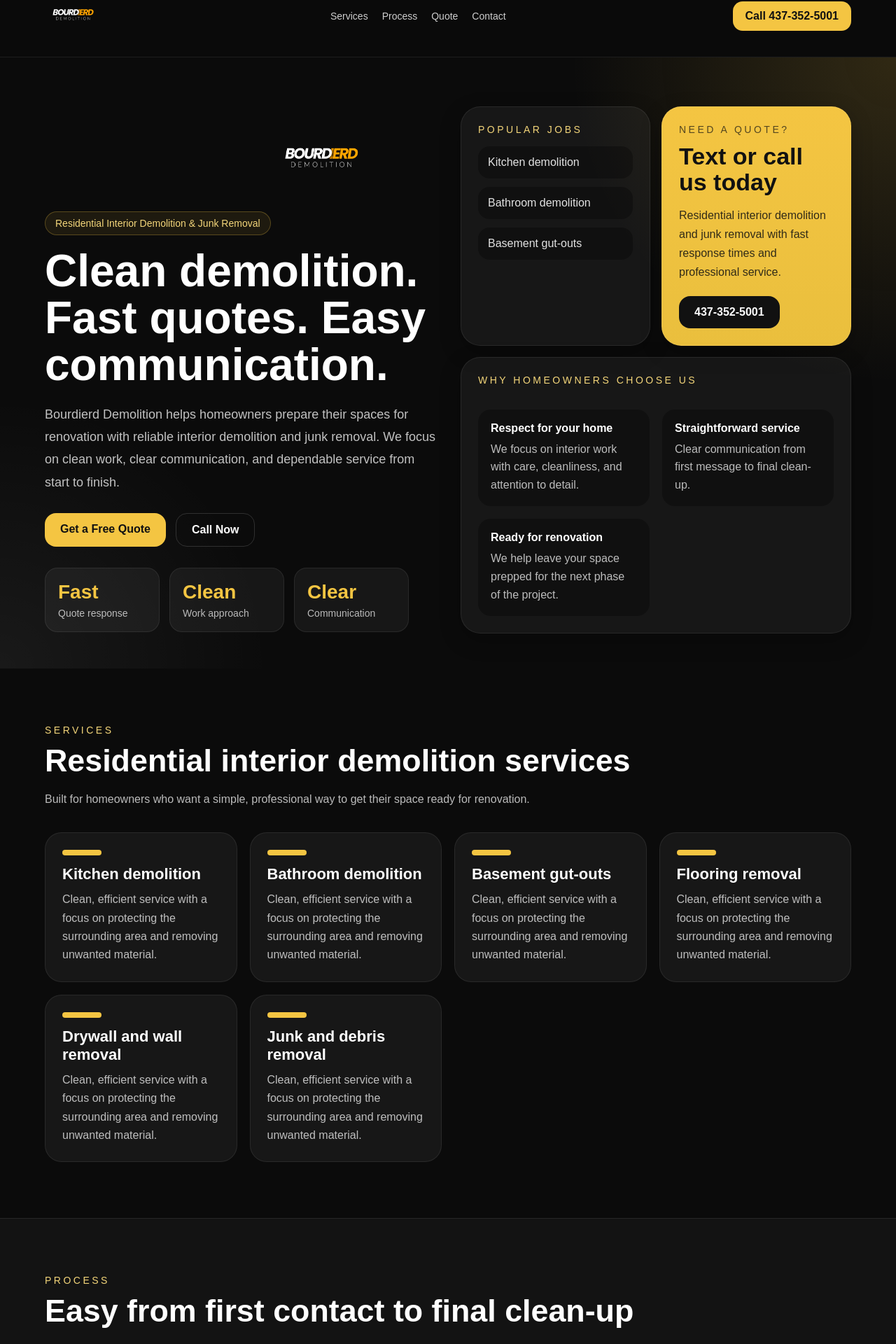
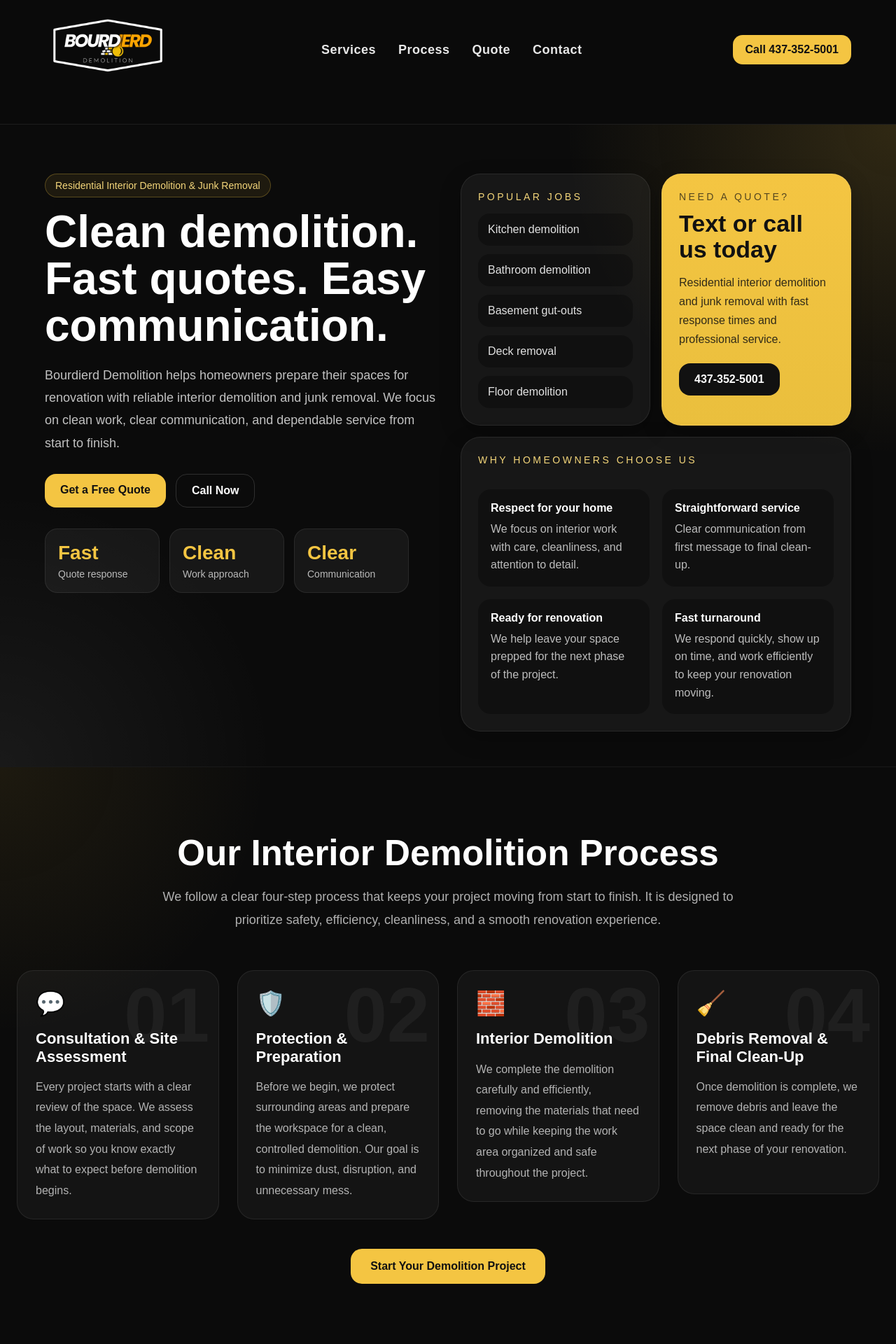
Before and after one commit to gabrieladesigner9-ux/bourdierd-demolition-site, a React (Vite) app: page / in a window 1280 px wide. Shown: the part 35-1955 px from the top of the page at 70% size. Built offline with nearby package versions, Linux system fonts and the light colour scheme.

Commit message:
Update website design and content

```diff
--- a/src/App.jsx
+++ b/src/App.jsx
@@ -5,6 +5,8 @@
     "Kitchen demolition",
     "Bathroom demolition",
     "Basement gut-outs",
+    "Deck removal",
+    "Floor demolition",
     "Flooring removal",
     "Drywall and wall removal",
     "Junk and debris removal",
@@ -28,7 +30,7 @@
   const faqs = [
     {
       q: "What type of work do you do?",
-      a: "We specialize in residential interior demolition and junk removal for kitchens, bathrooms, basements, flooring, drywall, and renovation prep.",
+      a: "We specialize in residential interior demolition and junk removal for kitchens, bathrooms, basements, flooring, drywall, decks, and renovation prep.",
     },
     {
       q: "Do you offer free quotes?",
@@ -45,6 +47,33 @@
     "Fast response time",
     "Clean and professional work",
     "Residential specialists",
+  ];
+
+  const demolitionProcess = [
+    {
+      number: "01",
+      icon: "💬",
+      title: "Consultation & Site Assessment",
+      text: "Every project starts with a clear review of the space. We assess the layout, materials, and scope of work so you know exactly what to expect before demolition begins.",
+    },
+    {
+      number: "02",
+      icon: "🛡️",
+      title: "Protection & Preparation",
+      text: "Before we begin, we protect surrounding areas and prepare the workspace for a clean, controlled demolition. Our goal is to minimize dust, disruption, and unnecessary mess.",
+    },
+    {
+      number: "03",
+      icon: "🧱",
+      title: "Interior Demolition",
+      text: "We complete the demolition carefully and efficiently, removing the materials that need to go while keeping the work area organized and safe throughout the project.",
+    },
+    {
+      number: "04",
+      icon: "🧹",
+      title: "Debris Removal & Final Clean-Up",
+      text: "Once demolition is complete, we remove debris and leave the space clean and ready for the next phase of your renovation.",
+    },
   ];
 
   const styles = {
@@ -77,20 +106,23 @@
       flexWrap: "wrap",
     },
     logo: {
-      height: "84px",
+      height: "180px",
       width: "auto",
       objectFit: "contain",
     },
     nav: {
       display: "flex",
-      gap: "20px",
+      gap: "32px",
       flexWrap: "wrap",
       alignItems: "center",
     },
     navLink: {
-      color: "rgba(255,255,255,0.8)",
+      color: "rgba(255,255,255,0.9)",
       textDecoration: "none",
-      fontSize: "14px",
+      fontSize: "18px",
+      fontWeight: 700,
+      letterSpacing: "0.5px",
+      transition: "0.2s",
     },
     callBtn: {
       background: "#f4c542",
@@ -113,7 +145,7 @@
       display: "grid",
       gridTemplateColumns: "repeat(auto-fit, minmax(320px, 1fr))",
       gap: "36px",
-      alignItems: "center",
+      alignItems: "start",
     },
     badge: {
       display: "inline-block",
@@ -123,13 +155,7 @@
       background: "rgba(244,197,66,0.08)",
       borderRadius: "999px",
       padding: "8px 14px",
-      marginBottom: "18px",
-    },
-    heroLogo: {
-      height: "150px",
-      width: "auto",
-      objectFit: "contain",
-      marginBottom: "20px",
+      marginBottom: "16px",
     },
     h1: {
       fontSize: "clamp(2.2rem, 5vw, 4.2rem)",
@@ -307,6 +333,106 @@
       color: "rgba(255,255,255,0.85)",
       fontSize: "15px",
     },
+
+    processSectionDark: {
+      padding: "95px 0",
+      background:
+        "radial-gradient(circle at top left, rgba(244,197,66,0.08), transparent 25%), #0b0b0b",
+      borderTop: "1px solid rgba(255,255,255,0.06)",
+      borderBottom: "1px solid rgba(255,255,255,0.06)",
+    },
+    processIntroWrap: {
+      maxWidth: "900px",
+      margin: "0 auto",
+      textAlign: "center",
+      padding: "0 24px",
+    },
+    processIntroTitle: {
+      fontSize: "clamp(2.2rem, 4vw, 4rem)",
+      lineHeight: 1.1,
+      fontWeight: 900,
+      margin: "0 0 18px",
+      color: "#ffffff",
+    },
+    processIntroText: {
+      fontSize: "18px",
+      lineHeight: 1.8,
+      color: "rgba(255,255,255,0.68)",
+      margin: 0,
+    },
+    processGrid: {
+      maxWidth: "1350px",
+      margin: "56px auto 0",
+      padding: "0 24px",
+      display: "grid",
+      gridTemplateColumns: "repeat(auto-fit, minmax(240px, 1fr))",
+      gap: "26px",
+      alignItems: "start",
+    },
+    processCardDark: {
+      position: "relative",
+      minHeight: "320px",
+      background: "rgba(255,255,255,0.04)",
+      border: "1px solid rgba(255,255,255,0.08)",
+      borderRadius: "24px",
+      padding: "26px",
+      overflow: "hidden",
+    },
+    processBigNumber: {
+      position: "absolute",
+      top: "8px",
+      right: "12px",
+      fontSize: "110px",
+      lineHeight: 1,
+      fontWeight: 800,
+      color: "rgba(255,255,255,0.05)",
+      pointerEvents: "none",
+    },
+    processIcon: {
+      fontSize: "34px",
+      marginBottom: "18px",
+      display: "block",
+    },
+    processCardTitle: {
+      fontSize: "22px",
+      lineHeight: 1.15,
+      fontWeight: 800,
+      margin: "0 0 16px",
+      color: "#ffffff",
+      maxWidth: "230px",
+      position: "relative",
+      zIndex: 1,
+    },
+    processCardText: {
+      fontSize: "16px",
+      lineHeight: 1.85,
+      color: "rgba(255,255,255,0.68)",
+      margin: 0,
+      maxWidth: "290px",
+      position: "relative",
+      zIndex: 1,
+    },
+    processButtonWrap: {
+      textAlign: "center",
+      marginTop: "42px",
+    },
+    darkButton: {
+      background: "#f4c542",
+      color: "#111",
+      textDecoration: "none",
+      padding: "16px 28px",
+      borderRadius: "16px",
+      fontWeight: 700,
+      display: "inline-block",
+    },
+  };
+
+  const navHoverIn = (e) => {
+    e.target.style.color = "#f4c542";
+  };
+
+  const navHoverOut = (e) => {
+    e.target.style.color = "rgba(255,255,255,0.9)";
   };
 
   return (
@@ -316,13 +442,23 @@
           <img src={logoSrc} alt="Bourdierd Demolition logo" style={styles.logo} />
 
           <nav style={styles.nav}>
-            <a href="#services" style={styles.navLink}>Services</a>
-            <a href="#process" style={styles.navLink}>Process</a>
-            <a href="#quote" style={styles.navLink}>Quote</a>
-            <a href="#contact" style={styles.navLink}>Contact</a>
+            <a href="#services" style={styles.navLink} onMouseOver={navHoverIn} onMouseOut={navHoverOut}>
+              Services
+            </a>
+            <a href="#process" style={styles.navLink} onMouseOver={navHoverIn} onMouseOut={navHoverOut}>
+              Process
+            </a>
+            <a href="#quote" style={styles.navLink} onMouseOver={navHoverIn} onMouseOut={navHoverOut}>
+              Quote
+            </a>
+            <a href="#contact" style={styles.navLink} onMouseOver={navHoverIn} onMouseOut={navHoverOut}>
+              Contact
+            </a>
           </nav>
 
-          <a href="tel:4373525001" style={styles.callBtn}>Call 437-352-5001</a>
+          <a href="tel:4373525001" style={styles.callBtn}>
+            Call 437-352-5001
+          </a>
         </div>
       </header>
 
@@ -330,7 +466,6 @@
         <div style={styles.heroGrid}>
           <div>
             <div style={styles.badge}>Residential Interior Demolition & Junk Removal</div>
-            <img src={logoSrc} alt="Bourdierd Demolition logo" style={styles.heroLogo} />
 
             <h1 style={styles.h1}>Clean demolition. Fast quotes. Easy communication.</h1>
 
@@ -339,8 +474,12 @@
             </p>
 
             <div style={styles.buttonRow}>
-              <a href="#quote" style={styles.primaryBtn}>Get a Free Quote</a>
-              <a href="tel:4373525001" style={styles.secondaryBtn}>Call Now</a>
+              <a href="#quote" style={styles.primaryBtn}>
+                Get a Free Quote
+              </a>
+              <a href="tel:4373525001" style={styles.secondaryBtn}>
+                Call Now
+              </a>
             </div>
 
             <div style={styles.statGrid}>
@@ -363,8 +502,16 @@
             <div style={styles.card}>
               <div style={{ ...styles.sectionTitle, marginBottom: "16px" }}>Popular Jobs</div>
               <div style={{ display: "grid", gap: "12px" }}>
-                {services.slice(0, 3).map((service) => (
-                  <div key={service} style={{ background: "rgba(0,0,0,0.3)", padding: "14px", borderRadius: "16px", color: "rgba(255,255,255,0.88)" }}>
+                {services.slice(0, 5).map((service) => (
+                  <div
+                    key={service}
+                    style={{
+                      background: "rgba(0,0,0,0.3)",
+                      padding: "14px",
+                      borderRadius: "16px",
+                      color: "rgba(255,255,255,0.88)",
+                    }}
+                  >
                     {service}
                   </div>
                 ))}
@@ -372,7 +519,14 @@
             </div>
 
             <div style={styles.yellowCard}>
-              <div style={{ fontSize: "14px", textTransform: "uppercase", letterSpacing: "0.25em", opacity: 0.7 }}>
+              <div
+                style={{
+                  fontSize: "14px",
+                  textTransform: "uppercase",
+                  letterSpacing: "0.25em",
+                  opacity: 0.7,
+                }}
+              >
                 Need a quote?
               </div>
               <div style={{ fontSize: "34px", fontWeight: 900, lineHeight: 1.1, marginTop: "12px" }}>
@@ -381,7 +535,10 @@
               <div style={{ marginTop: "14px", lineHeight: 1.7, opacity: 0.85 }}>
                 Residential interior demolition and junk removal with fast response times and professional service.
               </div>
-              <a href="tel:4373525001" style={{ ...styles.primaryBtn, background: "#111", color: "white", marginTop: "20px" }}>
+              <a
+                href="tel:4373525001"
+                style={{ ...styles.primaryBtn, background: "#111", color: "white", marginTop: "20px" }}
+              >
                 437-352-5001
               </a>
             </div>
@@ -395,21 +552,57 @@
                     We focus on interior work with care, cleanliness, and attention to detail.
                   </div>
                 </div>
+
                 <div style={{ background: "rgba(0,0,0,0.3)", borderRadius: "18px", padding: "18px" }}>
                   <div style={{ fontWeight: 700, marginBottom: "8px" }}>Straightforward service</div>
                   <div style={{ color: "rgba(255,255,255,0.72)", lineHeight: 1.6 }}>
                     Clear communication from first message to final clean-up.
                   </div>
                 </div>
+
                 <div style={{ background: "rgba(0,0,0,0.3)", borderRadius: "18px", padding: "18px" }}>
                   <div style={{ fontWeight: 700, marginBottom: "8px" }}>Ready for renovation</div>
                   <div style={{ color: "rgba(255,255,255,0.72)", lineHeight: 1.6 }}>
                     We help leave your space prepped for the next phase of the project.
                   </div>
                 </div>
+
+                <div style={{ background: "rgba(0,0,0,0.3)", borderRadius: "18px", padding: "18px" }}>
+                  <div style={{ fontWeight: 700, marginBottom: "8px" }}>Fast turnaround</div>
+                  <div style={{ color: "rgba(255,255,255,0.72)", lineHeight: 1.6 }}>
+                    We respond quickly, show up on time, and work efficiently to keep your renovation moving.
                   </div>
                 </div>
               </div>
+            </div>
+          </div>
+        </div>
+      </section>
+
+      <section style={styles.processSectionDark}>
+        <div style={styles.processIntroWrap}>
+          <h2 style={styles.processIntroTitle}>Our Interior Demolition Process</h2>
+          <p style={styles.processIntroText}>
+            We follow a clear four-step process that keeps your project moving from start to finish.
+            It is designed to prioritize safety, efficiency, cleanliness, and a smooth renovation experience.
+          </p>
+        </div>
+
+        <div style={styles.processGrid}>
+          {demolitionProcess.map((item) => (
+            <div key={item.number} style={styles.processCardDark}>
+              <div style={styles.processBigNumber}>{item.number}</div>
+              <span style={styles.processIcon}>{item.icon}</span>
+              <h3 style={styles.processCardTitle}>{item.title}</h3>
+              <p style={styles.processCardText}>{item.text}</p>
+            </div>
+          ))}
+        </div>
+
+        <div style={styles.processButtonWrap}>
+          <a href="#quote" style={styles.darkButton}>
+            Start Your Demolition Project
+          </a>
         </div>
       </section>
 
@@ -443,7 +636,8 @@
           <div style={styles.grid3}>
             {steps.map((step, index) => (
               <div key={step.title} style={{ ...styles.serviceCard, background: "#171717" }}>
-                <div style={{
+                <div
+                  style={{
                     height: "48px",
                     width: "48px",
                     borderRadius: "16px",
@@ -453,8 +647,9 @@
                     alignItems: "center",
                     justifyContent: "center",
                     fontWeight: 800,
-                  marginBottom: "16px"
-                }}>
+                    marginBottom: "16px",
+                  }}
+                >
                   {index + 1}
                 </div>
                 <div style={{ fontSize: "22px", fontWeight: 700, marginBottom: "10px" }}>{step.title}</div>
@@ -489,17 +684,38 @@
                 <div style={{ display: "grid", gap: "12px" }}>
                   <a
                     href="tel:4373525001"
-                    style={{ ...styles.navLink, background: "rgba(0,0,0,0.3)", padding: "16px", borderRadius: "16px", color: "white", textDecoration: "none" }}
+                    style={{
+                      ...styles.navLink,
+                      background: "rgba(0,0,0,0.3)",
+                      padding: "16px",
+                      borderRadius: "16px",
+                      color: "white",
+                      textDecoration: "none",
+                    }}
                   >
                     Call us: 437-352-5001
                   </a>
                   <a
                     href="sms:4373525001"
-                    style={{ ...styles.navLink, background: "rgba(0,0,0,0.3)", padding: "16px", borderRadius: "16px", color: "white", textDecoration: "none" }}
+                    style={{
+                      ...styles.navLink,
+                      background: "rgba(0,0,0,0.3)",
+                      padding: "16px",
+                      borderRadius: "16px",
+                      color: "white",
+                      textDecoration: "none",
+                    }}
                   >
                     Text us for a fast response
                   </a>
-                  <div style={{ background: "rgba(0,0,0,0.3)", padding: "16px", borderRadius: "16px", color: "rgba(255,255,255,0.8)" }}>
+                  <div
+                    style={{
+                      background: "rgba(0,0,0,0.3)",
+                      padding: "16px",
+                      borderRadius: "16px",
+                      color: "rgba(255,255,255,0.8)",
+                    }}
+                  >
                     Service Area: Toronto & GTA
                   </div>
                 </div>
@@ -513,10 +729,14 @@
               <input style={styles.input} placeholder="Email address" />
               <input style={styles.input} placeholder="Project address" />
               <select style={styles.input} defaultValue="">
-                <option value="" disabled>Type of project</option>
+                <option value="" disabled>
+                  Type of project
+                </option>
                 <option>Kitchen demolition</option>
                 <option>Bathroom demolition</option>
                 <option>Basement demolition</option>
+                <option>Deck removal</option>
+                <option>Floor demolition</option>
                 <option>Flooring removal</option>
                 <option>Drywall / wall removal</option>
                 <option>Junk removal</option>
@@ -574,7 +794,14 @@
             </div>
           </div>
 
-          <div style={{ ...styles.center, marginTop: "26px", color: "rgba(255,255,255,0.4)", fontSize: "14px" }}>
+          <div
+            style={{
+              ...styles.center,
+              marginTop: "26px",
+              color: "rgba(255,255,255,0.4)",
+              fontSize: "14px",
+            }}
+          >
             © 2026 Bourdierd Demolition. All rights reserved.
           </div>
         </div>
```
Also changed, not shown: public/logo.png. Lines whose indentation alone changed are shown as unchanged.
